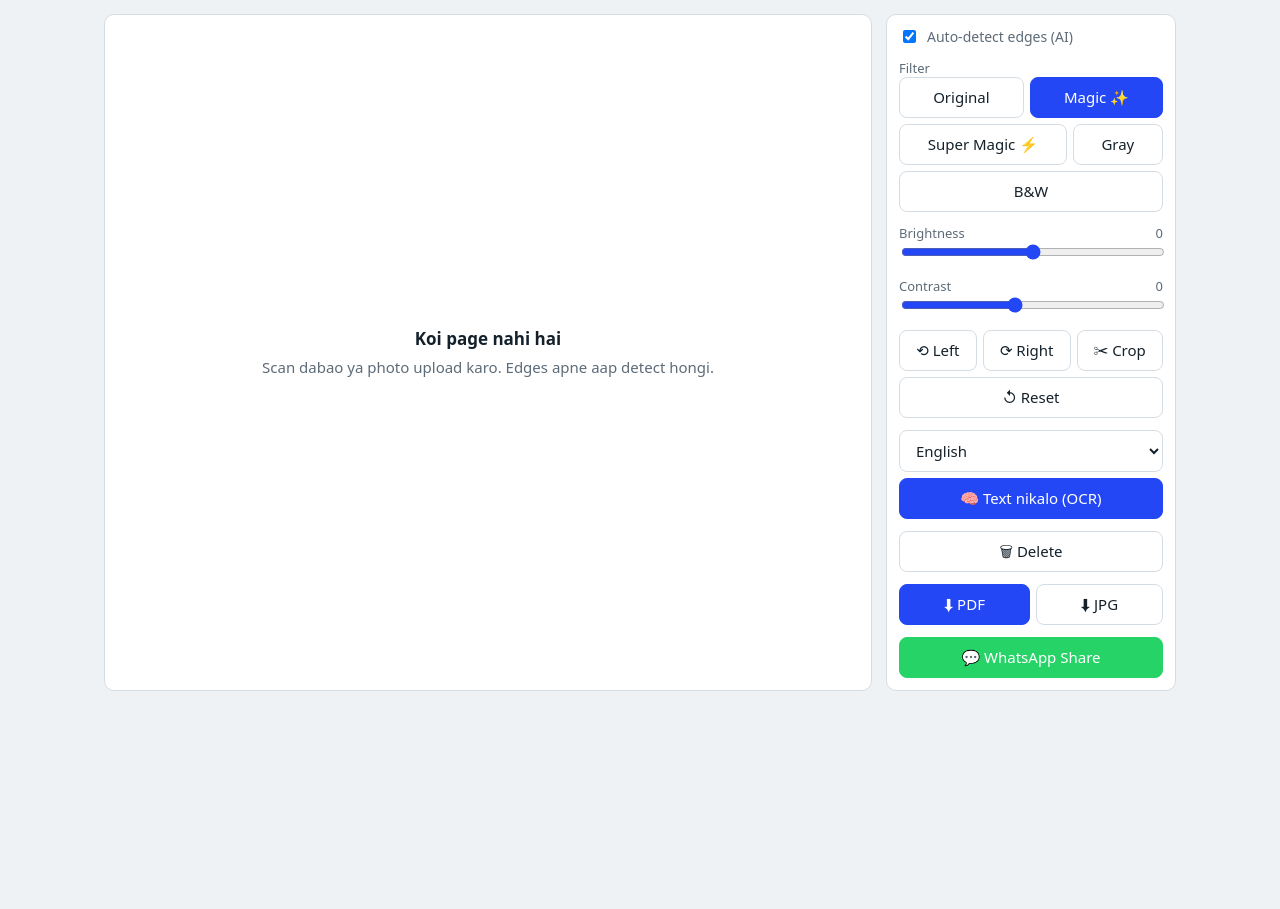
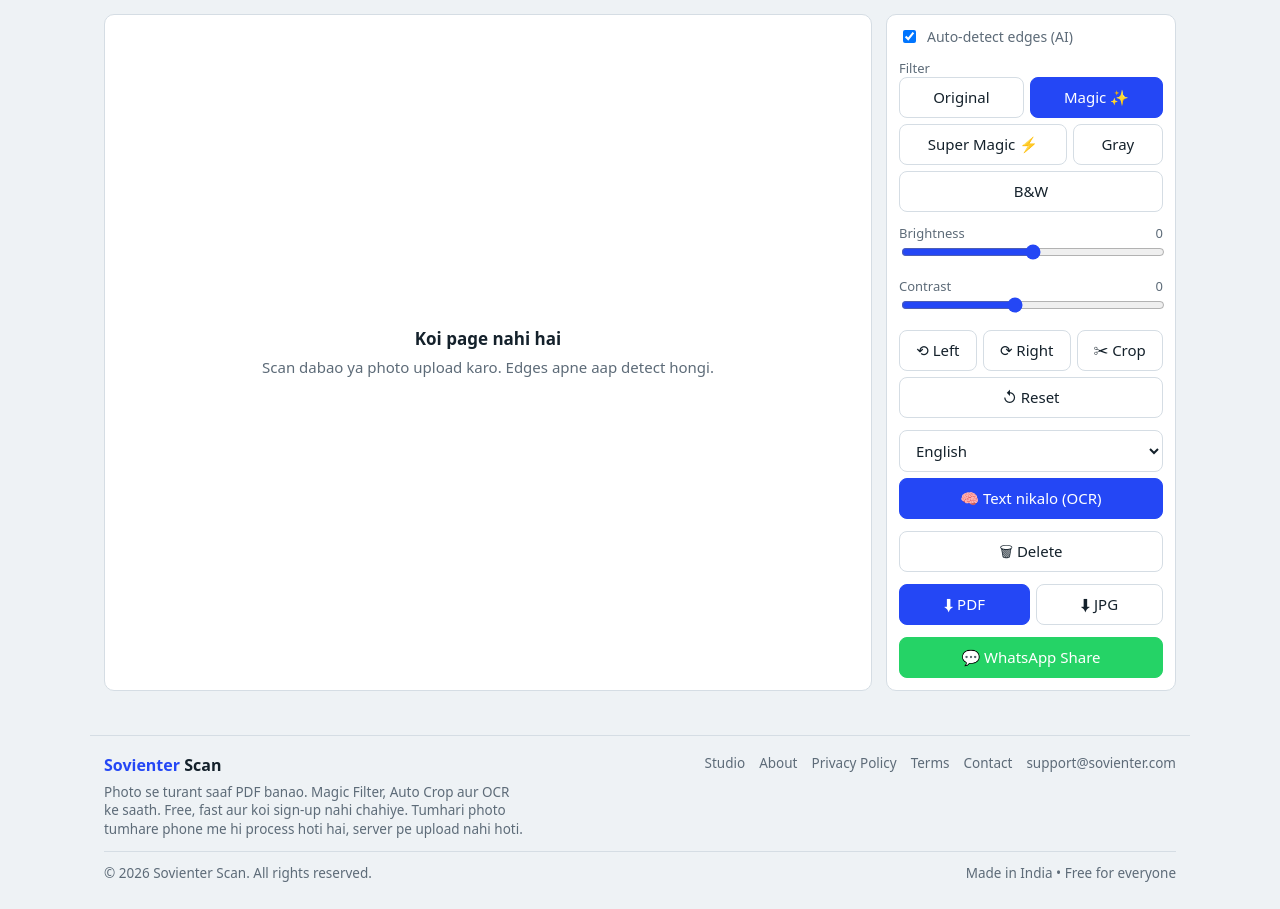
Before and after one commit to vijendrab121-tech/sovienter, a plain HTML site: page index.html in a window 1280 px wide. Shown: the part 66-975 px from the top of the page. Before the commit the page ends 800 px from the top, so only its background shows below. Drawn offline with nearby package versions, Linux system fonts and the light colour scheme.

Commit message:
Update index.html

```diff
--- a/index.html
+++ b/index.html
@@ -3,7 +3,9 @@
 <head>
 <meta charset="utf-8">
 <meta name="viewport" content="width=device-width, initial-scale=1">
-<title>Sovienter Scan</title>
+<title>Sovienter Scan - Free Online Document Scanner | Photo se PDF Banao</title>
+<meta name="description" content="Sovienter Scan se photo kheenchkar turant saaf PDF aur JPG banao. Magic Filter, Auto Crop, OCR se text nikalo. Free, fast aur mobile friendly.">
+<meta name="theme-color" content="#2447f5">
 <script>
 if (location.protocol !== 'https:' && location.hostname !== 'localhost' && location.hostname !== '127.0.0.1') {
   location.replace('https://' + location.host + location.pathname + location.search);
@@ -44,6 +46,16 @@ input[type=range]{width:100%;accent-color:var(--acc)}
 #ocr .box{background:var(--panel);max-width:700px;margin:auto;border-radius:12px;padding:14px;display:flex;flex-direction:column;gap:10px}
 #ocr textarea{width:100%;height:50vh;font:15px/1.5 system-ui;background:var(--bg);color:var(--ink);border:1px solid var(--line);border-radius:8px;padding:10px}
 progress{width:100%;accent-color:var(--acc)}
+footer{max-width:1100px;margin:10px auto 0;padding:18px 14px 26px;border-top:1px solid var(--line);color:var(--mut);font-size:13.5px}
+.f-grid{display:flex;flex-wrap:wrap;gap:14px;justify-content:space-between;align-items:flex-start}
+.f-brand{max-width:420px}
+.f-brand b{color:var(--ink);font-size:16px}
+.f-brand b span{color:var(--acc)}
+.f-links{display:flex;flex-wrap:wrap;gap:14px}
+.f-links a{color:var(--mut);text-decoration:none}
+.f-links a:hover{color:var(--acc);text-decoration:underline}
+.f-bottom{margin-top:12px;padding-top:12px;border-top:1px solid var(--line);display:flex;flex-wrap:wrap;gap:8px;justify-content:space-between}
+@media(max-width:800px){.f-grid{flex-direction:column}.f-bottom{flex-direction:column}}
 </style>
 </head>
 <body>
@@ -88,6 +100,28 @@ progress{width:100%;accent-color:var(--acc)}
   </aside>
 </main>
 <div id="strip"></div>
+
+<footer>
+  <div class="f-grid">
+    <div class="f-brand">
+      <b><span>Sovienter</span> Scan</b>
+      <p style="margin:6px 0 0">Photo se turant saaf PDF banao. Magic Filter, Auto Crop aur OCR ke saath. Free, fast aur koi sign-up nahi chahiye. Tumhari photo tumhare phone me hi process hoti hai, server pe upload nahi hoti.</p>
+    </div>
+    <nav class="f-links" aria-label="Footer">
+      <a href="studio.html">Studio</a>
+      <a href="about.html">About</a>
+      <a href="privacy.html">Privacy Policy</a>
+      <a href="terms.html">Terms</a>
+      <a href="contact.html">Contact</a>
+      <a href="mailto:support@sovienter.com">support@sovienter.com</a>
+    </nav>
+  </div>
+  <div class="f-bottom">
+    <span>© 2026 Sovienter Scan. All rights reserved.</span>
+    <span>Made in India • Free for everyone</span>
+  </div>
+</footer>
+
 <div id="msg"></div>
 
 <div id="ocr"><div class="box">
```
